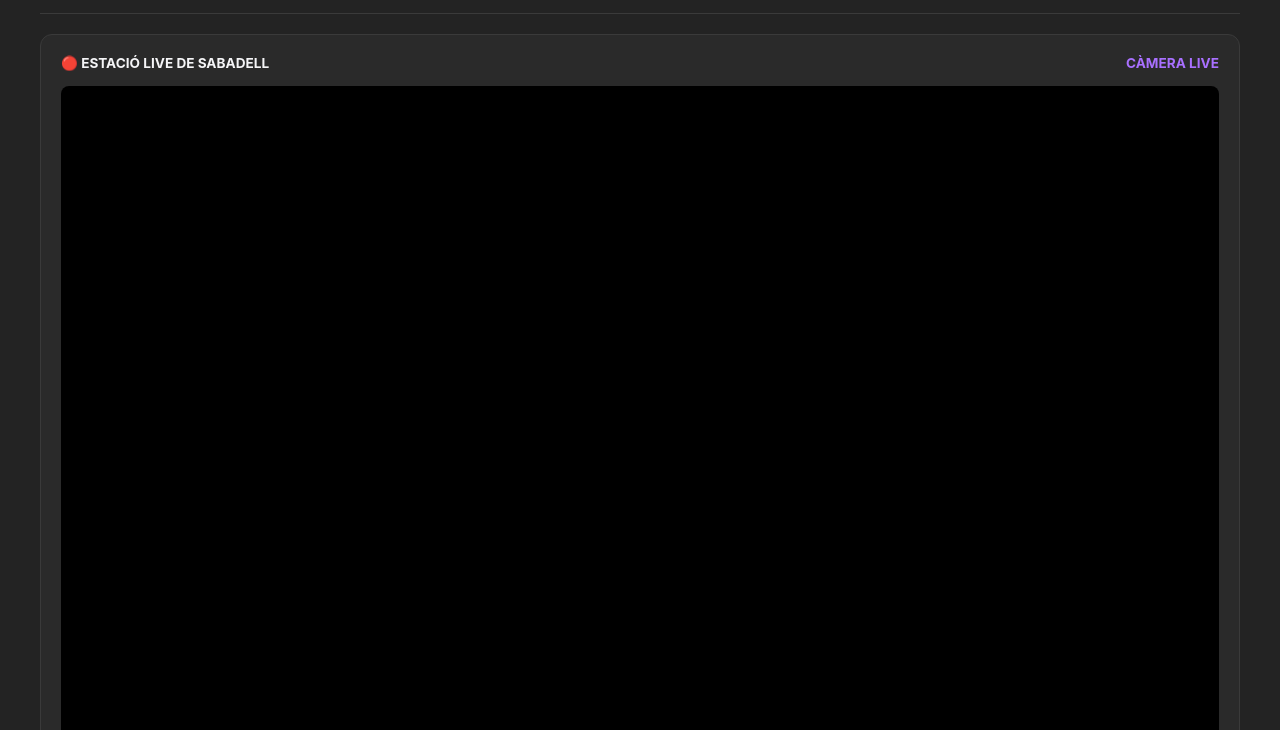
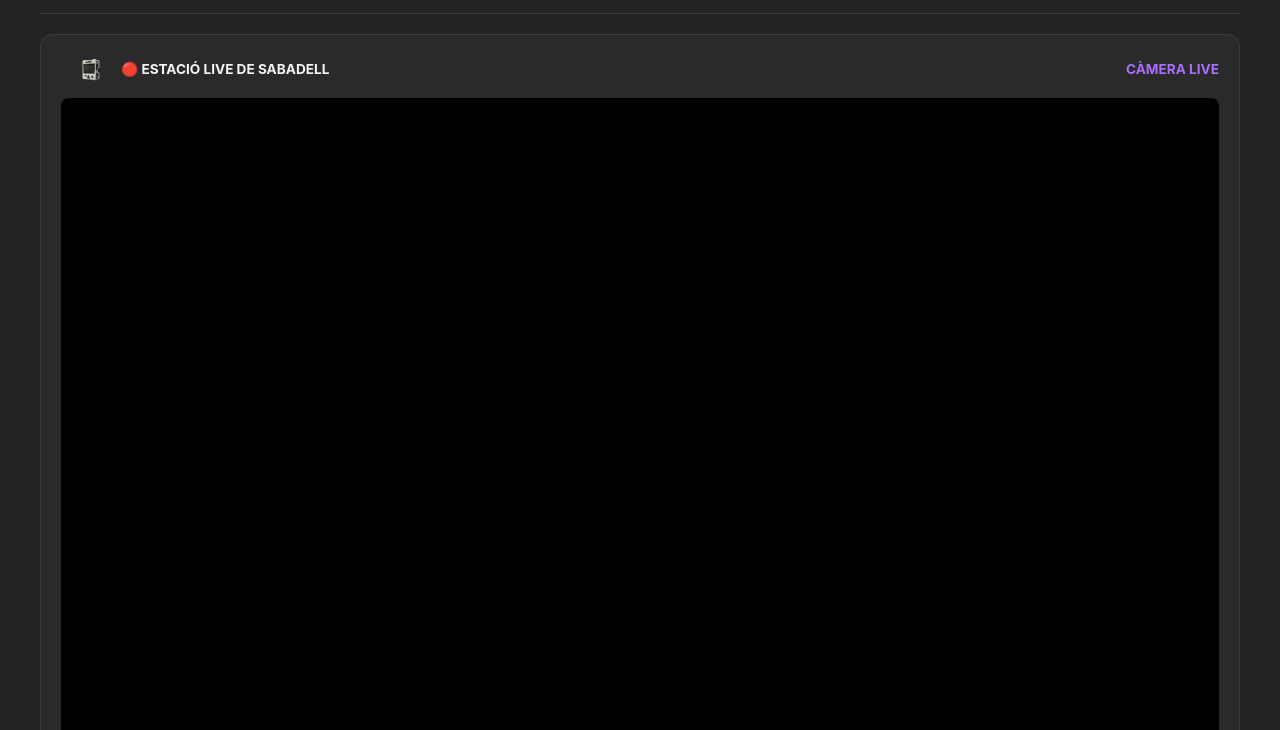
Before and after one commit to Ayala-19/Sadrif, a plain HTML site: page index.html in a window 1280 px wide. Shown: the part 950-1680 px from the top of the page. Drawn offline with nearby package versions, Linux system fonts and the light colour scheme; no server answers.

Commit message:
Update index.html

```diff
--- a/index.html
+++ b/index.html
@@ -5,21 +5,19 @@
     <meta name="viewport" content="width=device-width, initial-scale=1.0">
     <title>SADRIF IoT - Sistema Autònom de Detecció</title>
 
-    <!-- Favicon & Social Preview -->
-    <link rel="icon" type="image/png" href="favicon.png">
-    <meta property="og:image" content="og-preview.jpg">
+    <!-- Favicon & Social Preview (emparejados con tus archivos) -->
+    <link rel="icon" type="image/svg+xml" href="favicon.svg">
+    <meta property="og:image" content="og-preview.svg">
 
     <link rel="stylesheet" href="https://unpkg.com/leaflet@1.9.4/dist/leaflet.css" />
     <style>
         :root {
-            /* Paleta Dark Premium Institucional */
             --bg-principal: #232323;
             --bg-tarjeta: #2a2a2a;
             --texto-claro: #f5f5f7;
             --texto-mutado: #a1a1a6;
             --borde: #3a3a3a;
 
-            /* Colores Meteorológicos Profesionales */
             --color-n0: #2ecc71;
             --color-n1: #f1c40f;
             --color-n2: #e67e22;
@@ -128,11 +126,14 @@
         .bloque-consejo h3 { font-size: 1.1rem; margin-top: 0; color: var(--riesgo-color-dinamico); }
         .bloque-consejo div { color: var(--texto-mutado); font-size: 0.95rem; line-height: 1.5; }
 
-        /* --- CÁMARA --- */
+        /* --- CÁMARA & FOTO CAJA --- */
         .header-sadrif-seccion { border-bottom: 1px solid var(--borde); padding-bottom: 15px; margin-bottom: 20px; }
         .header-sadrif-seccion h2 { margin: 0; font-size: 1.5rem; }
+
         .tarjeta-camara { background-color: var(--bg-tarjeta); border: 1px solid var(--borde); border-radius: 12px; padding: 20px; margin-bottom: 40px; }
-        .camara-header { display: flex; justify-content: space-between; margin-bottom: 15px; font-size: 0.85rem; font-weight: bold; text-transform: uppercase; }
+        .camara-header { display: flex; justify-content: space-between; align-items: center; margin-bottom: 15px; font-size: 0.85rem; font-weight: bold; text-transform: uppercase; }
+        .camara-header-info { display: flex; align-items: center; gap: 10px; }
+        .camara-header-info img { height: 28px; width: auto; }
         .camara-visor { width: 100%; aspect-ratio: 16/9; background: #000; border-radius: 8px; overflow: hidden; }
 
         /* --- INFO DRIF + YOUTUBE --- */
@@ -154,12 +155,11 @@
         th { padding: 12px; font-size: 0.75rem; text-transform: uppercase; color: var(--texto-mutado); border-bottom: 1px solid var(--borde); }
         td { padding: 12px; font-size: 0.9rem; border-bottom: 1px solid var(--borde); }
 
-        /* --- FOOTER (REDES Y LOGOS CLAROS) --- */
+        /* --- FOOTER (REDES Y LOGOS) --- */
         .footer-social { display: flex; justify-content: center; gap: 24px; padding: 30px 0; border-bottom: 1px solid var(--borde); }
         .footer-social a img { width: 32px; height: 32px; filter: opacity(0.8); transition: filter 0.3s; }
         .footer-social a img:hover { filter: opacity(1); }
 
-        /* Contenedor claro para logos PNG con fondo blanco / letras oscuras */
         .footer-logos-contenedor {
             background-color: #ffffff;
             border-radius: 12px;
@@ -250,7 +250,10 @@
 
         <div class="tarjeta-camara">
             <div class="camara-header">
-                <span>🔴 ESTACIÓ LIVE DE SABADELL</span>
+                <div class="camara-header-info">
+                    <img src="foto-caja-sadrif.png" alt="Sensor SADRIF">
+                    <span>🔴 ESTACIÓ LIVE DE SABADELL</span>
+                </div>
                 <span style="color:#a970ff;">Càmera LIVE</span>
             </div>
             <div class="camara-visor" id="contenedor-visor"></div>
@@ -291,14 +294,14 @@
             </table>
         </div>
 
-        <!-- FOOTER: REDES SVG -->
+        <!-- FOOTER: REDES SOCIALES -->
         <div class="footer-social">
             <a href="https://youtube.com" target="_blank"><img src="icon-youtube.svg" alt="YouTube"></a>
-            <a href="https://instagram.com" target="_blank"><img src="icon-instagram.svg" alt="Instagram"></a>
+            <a href="https://instagram.com" target="_blank"><img src="icon-instagram.png" alt="Instagram"></a>
             <a href="https://twitch.tv/pla_drif" target="_blank"><img src="icon-twitch.svg" alt="Twitch"></a>
         </div>
 
-        <!-- FOOTER: LOGOS EN CONTENEDOR BLANCO -->
+        <!-- FOOTER: LOGOS INSTITUCIONALES -->
         <div class="footer-logos-contenedor">
             <img src="logo-sabadell.png" alt="Ajuntament de Sabadell">
             <img src="logo-generalitat.png" alt="Generalitat de Catalunya">
```
